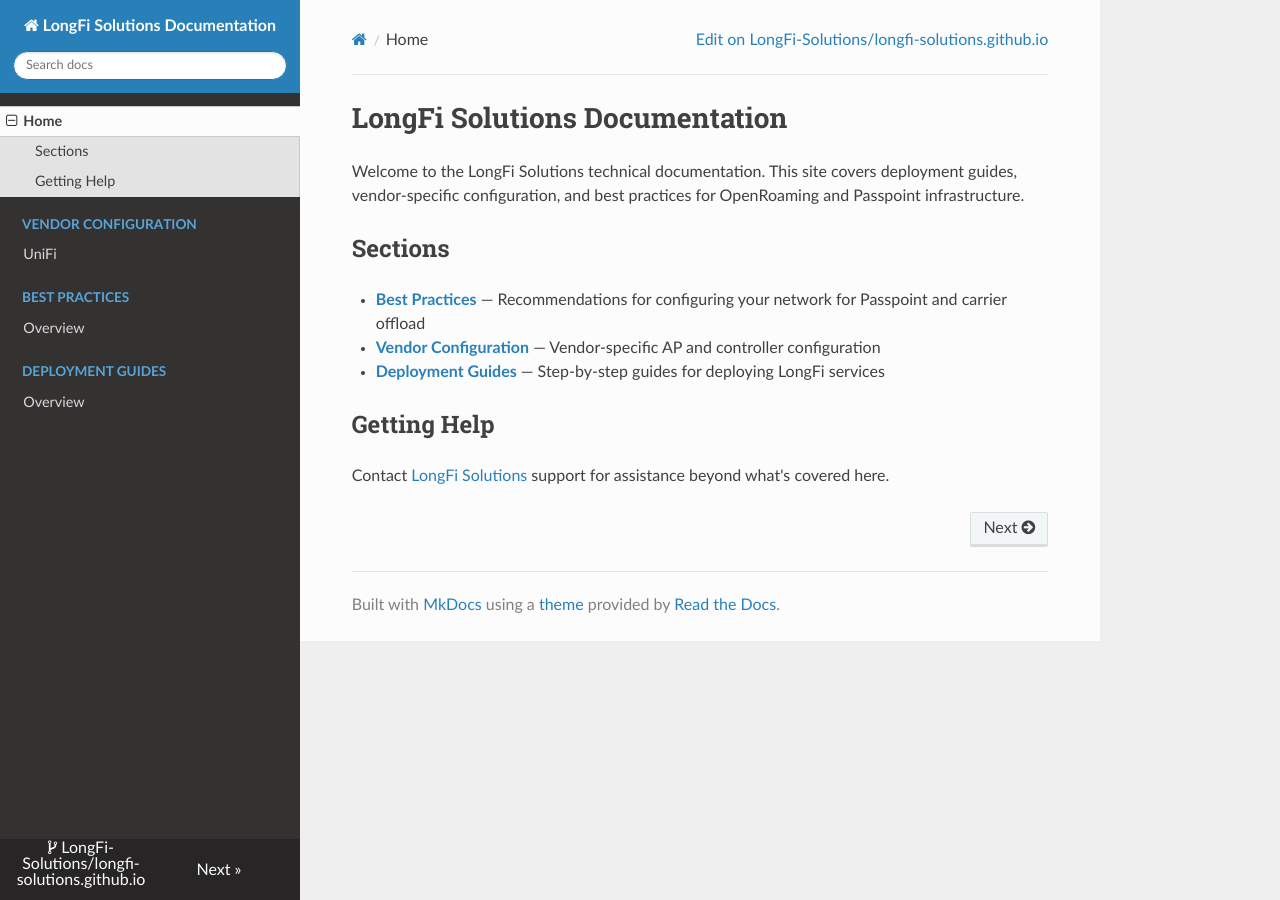
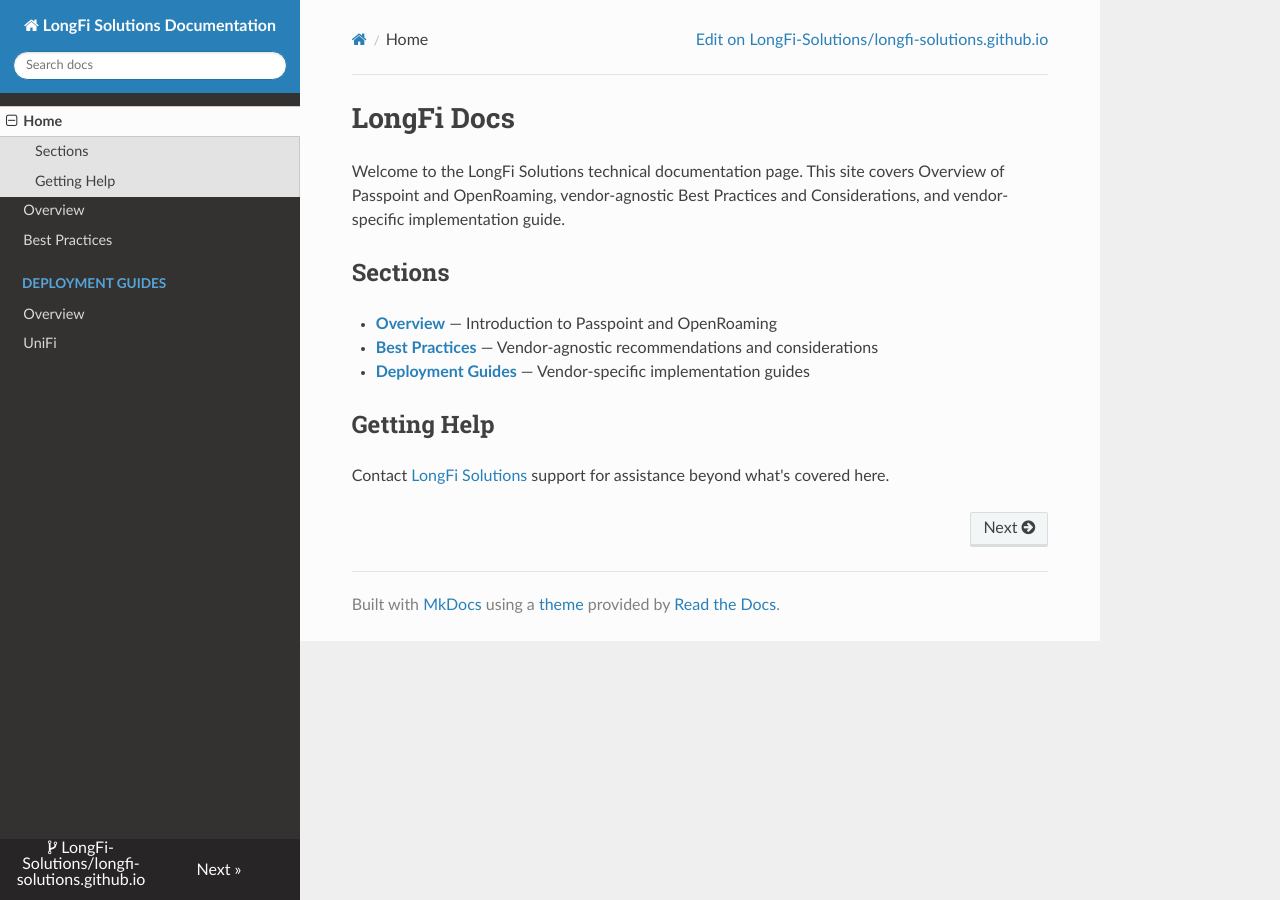
Before and after one commit to LongFi-Solutions/longfi-solutions.github.io, an MkDocs documentation site: the page built from docs/index.md, in a window 1280 px wide. Built offline with MkDocs 1.6.1, drawn with Linux system fonts in a browser that asks for light colours; nearby versions of some CDN libraries.

Commit message:
Restructure to Overview, Best Practices, Deployment Guides

```diff
--- a/docs/index.md
+++ b/docs/index.md
@@ -2,15 +2,15 @@
 title: Home
 ---
 
-# LongFi Solutions Documentation
+# LongFi Docs
 
-Welcome to the LongFi Solutions technical documentation. This site covers deployment guides, vendor-specific configuration, and best practices for OpenRoaming and Passpoint infrastructure.
+Welcome to the LongFi Solutions technical documentation page. This site covers Overview of Passpoint and OpenRoaming, vendor-agnostic Best Practices and Considerations, and vendor-specific implementation guide.
 
 ## Sections
 
-- **[Best Practices](best-practices/index.md)** — Recommendations for configuring your network for Passpoint and carrier offload
-- **[Vendor Configuration](vendor/unifi.md)** — Vendor-specific AP and controller configuration
-- **[Deployment Guides](deployment/index.md)** — Step-by-step guides for deploying LongFi services
+- **[Overview](overview/index.md)** — Introduction to Passpoint and OpenRoaming
+- **[Best Practices](best-practices/index.md)** — Vendor-agnostic recommendations and considerations
+- **[Deployment Guides](deployment/index.md)** — Vendor-specific implementation guides
 
 ## Getting Help
 
--- a/mkdocs.yml
+++ b/mkdocs.yml
@@ -25,9 +25,8 @@ markdown_extensions:
 
 nav:
   - Home: index.md
-  - Vendor Configuration:
-    - UniFi: vendor/unifi.md
-  - Best Practices:
-    - Overview: best-practices/index.md
+  - Overview: overview/index.md
+  - Best Practices: best-practices/index.md
   - Deployment Guides:
     - Overview: deployment/index.md
+    - UniFi: deployment/unifi.md
```
Also changed, not shown: docs/admin/config.yml (+6 -6 lines), docs/deployment/index.md (+5 -1 lines), docs/deployment/unifi.md (added, +7 -0 lines), docs/overview/index.md (added, +7 -0 lines).
